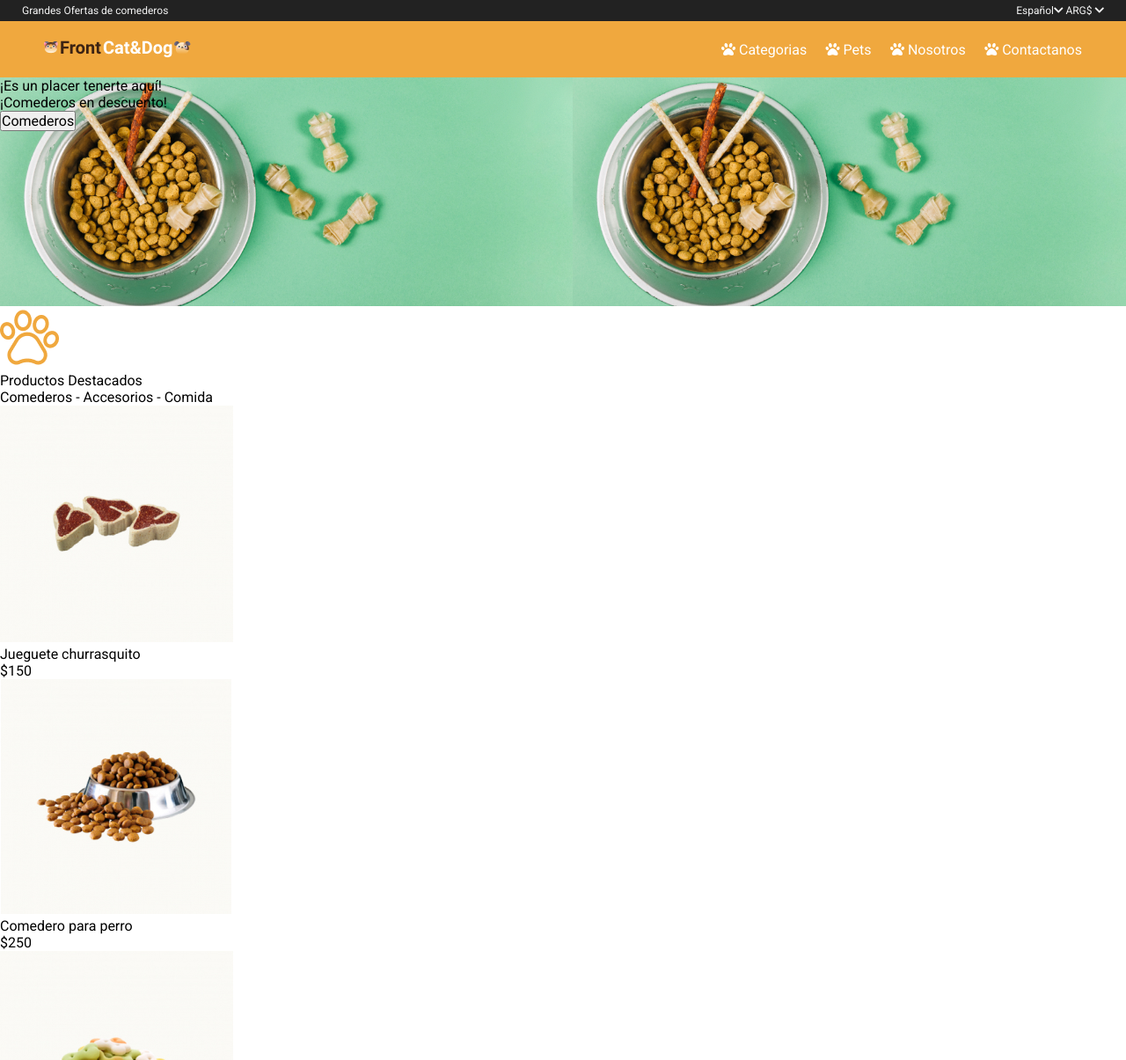
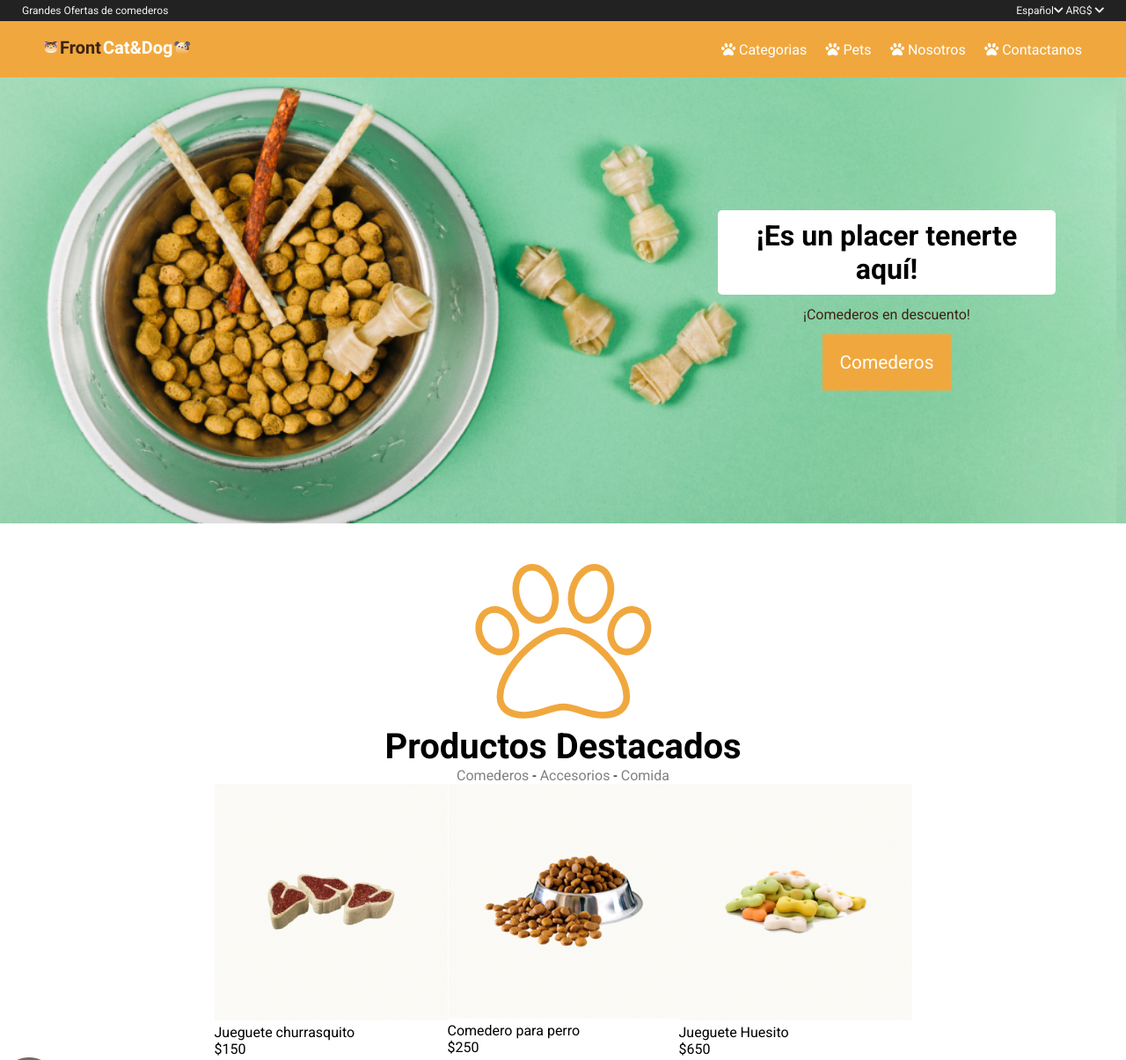
Before and after one commit to AguRivarola/Curso_CTD_Front-End-1, a plain HTML site: page Pet_Shop/index.html in a window 1280 px wide. Shown: the top 1205 px of the page at 88% size. Drawn offline with Linux system fonts and the light colour scheme.

Commit message:
subo todo como lo tengo y reviso que me falta

```diff
--- a/Heroes/style-flex.css
+++ b/Heroes/style-flex.css
@@ -10,13 +10,16 @@ body{
     box-sizing: border-box;
 }
 a{
-    display: flex;
+    background-color:#00669F ;
+    box-shadow: 0px 4px 4px rgba(0, 0, 0, 0.25);
+    bottom: 1rem;
+    color: #fff;
+    position: absolute;
     text-decoration: none;
-    justify-content: center;
-    margin: auto;
-    margin-bottom: 0px;
-    height: 50px;
-    width: 130px;
+    text-align: center;
+    margin: 10px auto;
+    padding: 20px 30px;
+    right: 30%;
 }
 /* ===Header=== */
 div{
@@ -41,17 +44,24 @@ main{
     flex-direction: row;
     justify-content: space-around;
     align-items:center;
+    flex-wrap: wrap;
 
 }
 article{
     position: relative;
     background: #F3F3F3;
     box-shadow: 0px 4px 4px rgba(0, 0, 0, 0.25);
-    border-radius: 16px 16px 16px 16px ;
+    border-radius: 16px;
     text-align: center;
-    height: 530px;
+    height: 600px;
     width: 300px;
+    margin: 15px 10px;
 
+}
+article img{
+    width: 100%;
+    height: 193px;
+    border-radius: 16px;
 }
 article  div{
     display: flex;
@@ -63,18 +73,20 @@ article  div{
     height: 50px;
 }
 article h2 {
-    margin: 74px 0px 10px;
+    margin: 45px 0px 10px;
 }
 article p{
-    box-sizing: content-box;
+    box-sizing:border-box;
     padding: 10px;
-    margin: 10px 0px 32px;
+    margin: auto 5px;
 }
 article .Face{
     border-radius: 50% 50%;
     position: absolute;
     left:30%;
     top: 20%;
+    width: 120px;
+    height: 120px;
 }
 article i.fas{
     position: absolute;
@@ -87,4 +99,25 @@ article i.fas{
 /* ===Footer=== */
 footer{
     background-color: #00669F;
+    text-align: center;
+    color: #fff;
+    padding: 5px;
+
 }
+footer i{
+    position: absolute;
+    right: 0;
+}
+
+@media (max-width: 768px) {
+    /*  Tablets  */
+    main{
+    flex-wrap: wrap;
+    }
+}
+@media (max-width: 460px) {
+    /*  Mobiles  */
+    main{
+        flex-wrap: wrap;
+        }
+}
--- a/Pet_Shop/index.html
+++ b/Pet_Shop/index.html
@@ -16,13 +16,13 @@
 <body>
   <header>
     <div class="ofertas">
-    <span>Grandes Ofertas de comederos</span>
+      <span>Grandes Ofertas de comederos</span>
     </div>
     <div class="edit_page">
-    <span class="idioma">
-      Español<i class="fas fa-chevron-down"></i>
-    </span>
-    <span class="moneda">ARG$ <i class="fas fa-chevron-down"></i></span>
+      <span class="idioma">
+        Español<i class="fas fa-chevron-down"></i>
+      </span>
+      <span class="moneda">ARG$ <i class="fas fa-chevron-down"></i></span>
     </div>
     <h1>PET SHOP</h1>
   </header>
@@ -38,18 +38,22 @@
       <a href=""><i class="fas fa-paw"></i> Contactanos</a>
     </div>
   </nav>
-  </header>
   <main>
-    <section id="banner">
-      <h4>¡Es un placer tenerte aquí!</h4> <!-- h4 para letra 400px-->
-      <p>¡Comederos en descuento!</p>
-      <button onclick="document.location='#productos'">Comederos</button>
+    <section class="banner">
+      <div class ="banner_text">
+        <span>¡Es un placer tenerte aquí!</span> <!-- h4 para letra 400px-->
+        <span>¡Comederos en descuento!</span>
+        <span>comederos</span>
+      </div>
       <!--Boton-->
     </section>
+
+    <br><br>
     <section id="productos">
-      <img class="logo" src="images/pawprint 1.png" alt="imagen patita de perro" />
+      <p><i class="fas fa-paw fa-2x"></i></p>
       <h2>Productos Destacados</h2> <!-- h2 con 700px-->
-      <p>Comederos - Accesorios - Comida</p>
+      <p><a href="">Comederos</a>  - <a href="">Accesorios</a> - <a href="">Comida</a></p>
+      <div class="product_conteiner">
       <article id="producto-1">
         <img src="images/churrasquito.jpg" alt="Jueguete churrasquito" title="Producto 1" />
         <h3>Jueguete churrasquito</h3> <!-- h3 con 500px-->
@@ -65,6 +69,7 @@
         <h3>Jueguete Huesito</h3>
         <p class="money">$650</p>
       </article>
+    </div>
     </section>
     <section id="redes">
       <img src="./images/Gps.png" alt="Ubicación">
--- a/Pet_Shop/styles/styles3.css
+++ b/Pet_Shop/styles/styles3.css
@@ -10,6 +10,7 @@ body{
     font-style: normal;
     font-weight: normal;
     font-size: 1em;
+    box-sizing: border-box;
 }
 a{
     text-decoration: none;
@@ -40,6 +41,8 @@ h1{
 nav{
     background: #F0A83E;
     display: flex;
+    position: sticky;
+    top: 0;
     justify-content: space-between;
     align-items: center;
     height: 4rem;
@@ -57,9 +60,64 @@ div.categorias{
     box-sizing: border-box;
 }
 /*          ====Main====             */
-section#banner{
+.banner{
     background-image: url(../images/bowl-and-pet-background\ 1.jpg);
     background-size: contain;
-    height: 260px;
+    height: 39.6vw;
+    display: flex;
+    flex-direction: column;
+    justify-content: center;
+    align-items: flex-end;
 
 }
+div.banner_text{
+    height: 16vw;
+    display: flex;
+    flex-direction: column;
+    justify-content: space-between;
+    align-items: center;
+    margin: 0px 10vh;
+}
+.banner_text :nth-child(1){
+    background-color: #fff;
+    width: 30vw;
+    text-align: center;
+    font-weight: bold;
+    font-size: 2rem;
+    padding: 10px;
+    border-radius: 5px;
+}
+.banner_text :nth-child(2){
+    color: #3C2313;
+}
+.banner_text :nth-child(3){
+    background-color: #F0A83E;
+    color: #ffff;
+    padding: 20px;
+    font-size: 1.3rem;
+    text-transform: capitalize;
+}
+
+section#productos{
+    display: flex;
+    flex-flow: column ;
+    justify-content: center;
+    align-items: center;
+
+}
+#productos i{
+    font-size: 15vw;
+    -webkit-text-stroke: 0.6vw #F0A83E;
+    color: rgba(0, 0, 0, 0);
+}
+#productos h2{
+    font-size: 2.5rem;
+    font-weight: bold;
+}
+
+#productos div{
+    display: flex;
+}
+#productos a{
+    color: gray;
+}
--- a/Pet_Shop/styles/styles_tomi.css
+++ b/Pet_Shop/styles/styles_tomi.css
@@ -69,7 +69,7 @@ nav div.categorias a {
 
 
 .banner {
-    background-image: url("../img/bowl-and-pet-daities-on-green-background.png");
+    background-image: url("../images/bowl-and-pet-background\ 1.jpg");
     background-size: contain;
     height: 39.6vw;
     margin: 0px;
```
Also changed, not shown: Heroes/index2.html (+35 -17 lines), Pet_Shop/index_tomi.html (+1 -1 lines), Heroes/images/Harley2.png (added), Heroes/images/SuperMan.png (added), Heroes/images/WonderWoman.png (added), Heroes/images/background_Superman.png (added), Heroes/images/background_wonderwoman.png (added).
